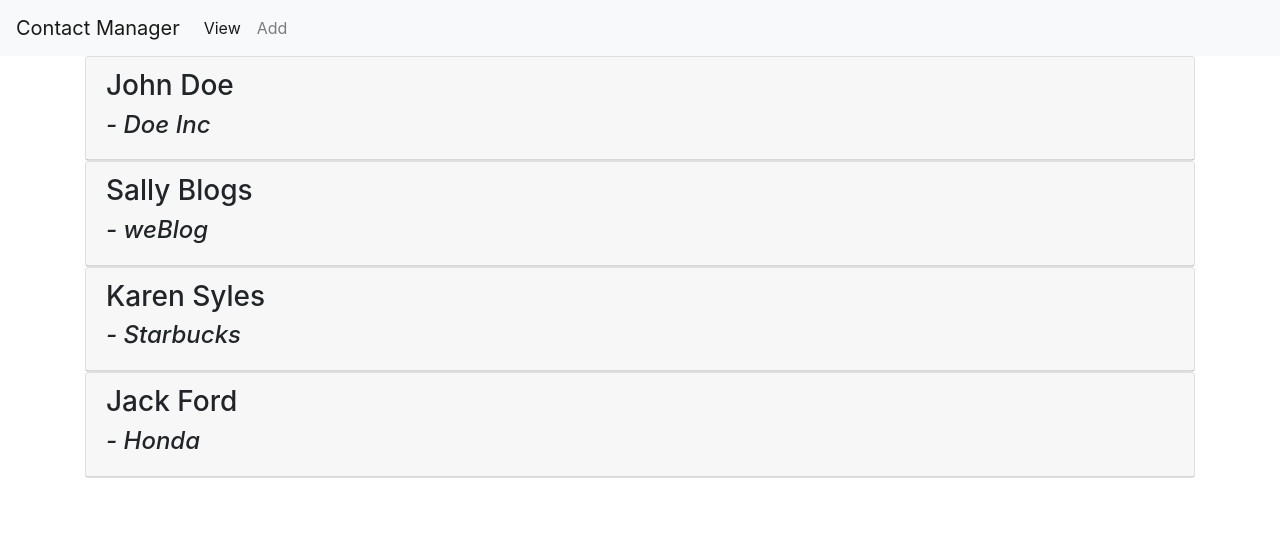
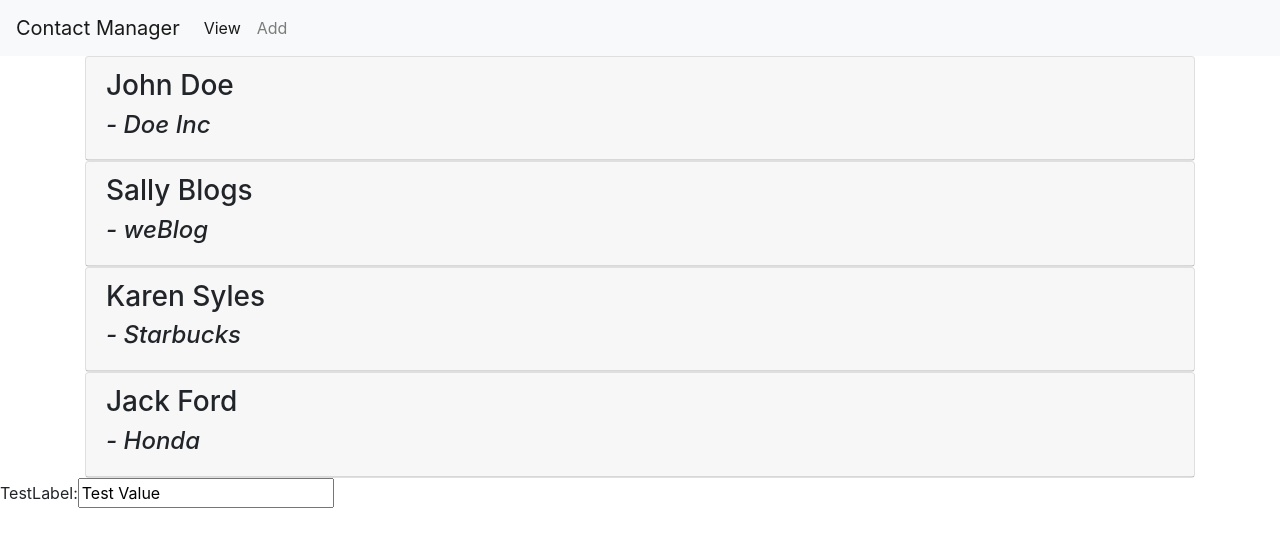
Before and after one commit to johnDonohue81/react-class-day-06, a React (Vite) app: page / in a window 1280 px wide. Shown: the top 546 px of the page. Built offline with nearby package versions, Linux system fonts and the light colour scheme.

Commit message:
Input component

```diff
--- a/src/App.js
+++ b/src/App.js
@@ -2,6 +2,7 @@ import React, { Component } from 'react';
 import Navbar from './components/Navbar';
 import uuid from 'uuid';
 import ContactCard from './components/ContactCard';
+import Input from './components/Input';
 
 /*
   Contact Manager
@@ -92,6 +93,12 @@ export default class App extends Component {
       <div>
         <Navbar switchRouteChild={this.switchRouteParent} />
         <div className="container">{element}</div>
+        <Input
+          label="TestLabel"
+          type="text"
+          placeholder="placeholder Test"
+          value="Test Value"
+        />
       </div>
     );
   }
--- /dev/null
+++ b/src/components/Input.js
@@ -0,0 +1,43 @@
+import React from 'react';
+import PropTypes from 'prop-types';
+
+const Input = props => {
+  const { label, type, onChange, value, placeholder } = props;
+
+  return (
+    <div>
+      <div className="form-group">
+        <label>{label}:</label>
+        <input
+          type={type}
+          onChange={onChange}
+          value={value}
+          placeholder={placeholder}
+        />
+      </div>
+    </div>
+  );
+};
+
+Input.propTypes = {
+  label: PropTypes.string.isRequired,
+  type: PropTypes.string.isRequired,
+  onChange: PropTypes.func.isRequired,
+  value: PropTypes.string.isRequired,
+  placeholder: PropTypes.string.isRequired
+};
+
+Input.defaultProps = {
+  type: 'text',
+  placeholder: '. . .'
+};
+
+/*
+  Label
+  type
+  onChange
+  value
+  placeholder
+*/
+
+export default Input;
```
